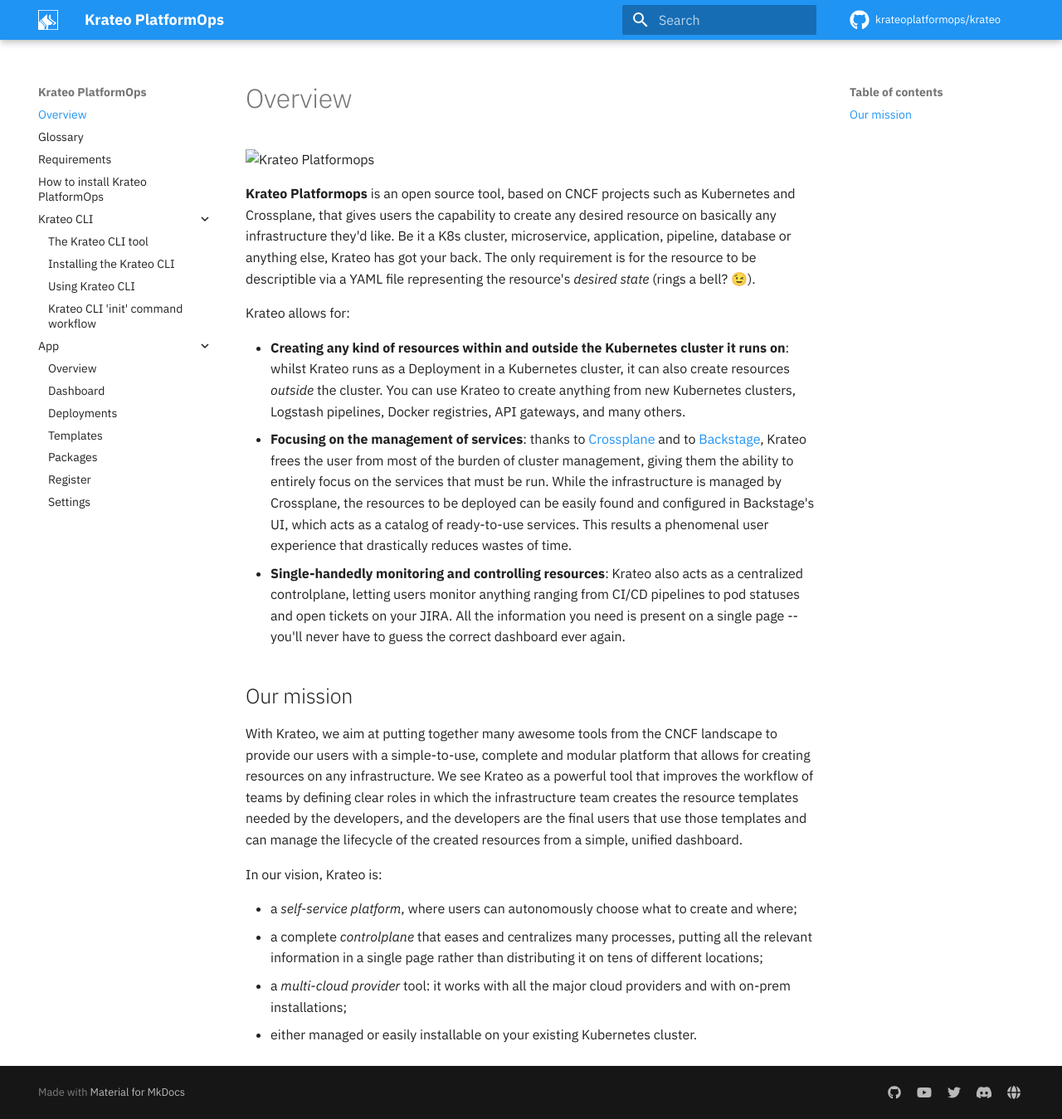
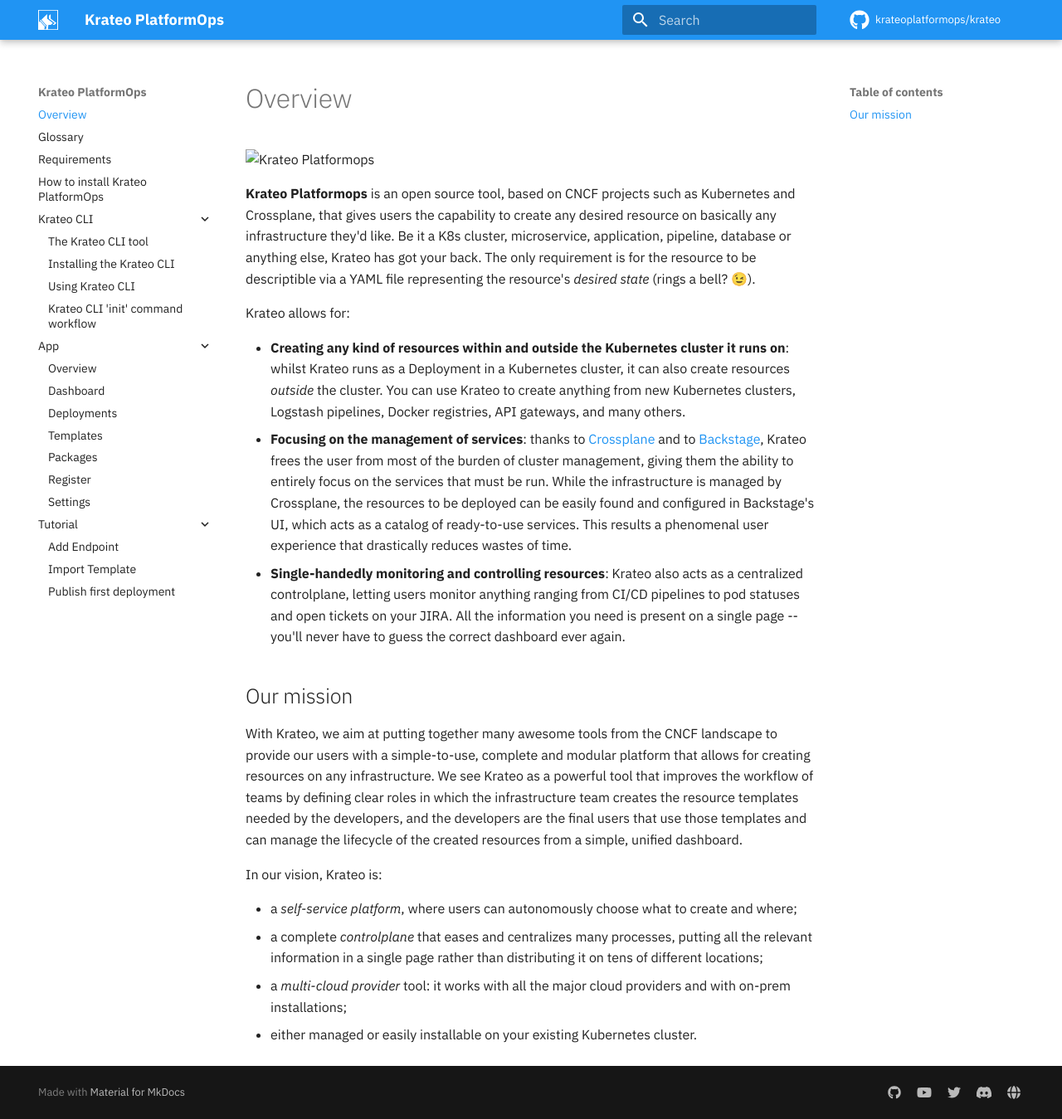
Before and after one commit to krateoplatformops/krateo-docs, an MkDocs documentation site: the page built from docs/README.md, in a window 1280 px wide and 1349 px high. Shown: the whole window at 83% size. Built offline with MkDocs 1.6.1 and Material for MkDocs 9.7.7, drawn with Linux system fonts in a browser that asks for light colours; comment, search, counter and statistics services are not loaded.

Commit message:
feat(tutorial): directory structure

```diff
--- a/mkdocs.yml
+++ b/mkdocs.yml
@@ -28,6 +28,10 @@
       - Packages: app/app-packages.md
       - Register: app/app-register.md
       - Settings: app/app-settings.md
+  - Tutorial:
+      - Add Endpoint: tutorial/add-endpoint.md
+      - Import Template: tutorial/import-template.md
+      - Publish first deployment: tutorial/publish-first-deployment.md
 ## DO NOT CHANGE BELOW THIS LINE
 
 # Copyright
```
Also changed, not shown: docs/tutorial/add-endpoint.md (added, +1 -0 lines), docs/tutorial/import-template.md (added, +1 -0 lines), docs/tutorial/publish-first-deployment.md (added, +1 -0 lines).
